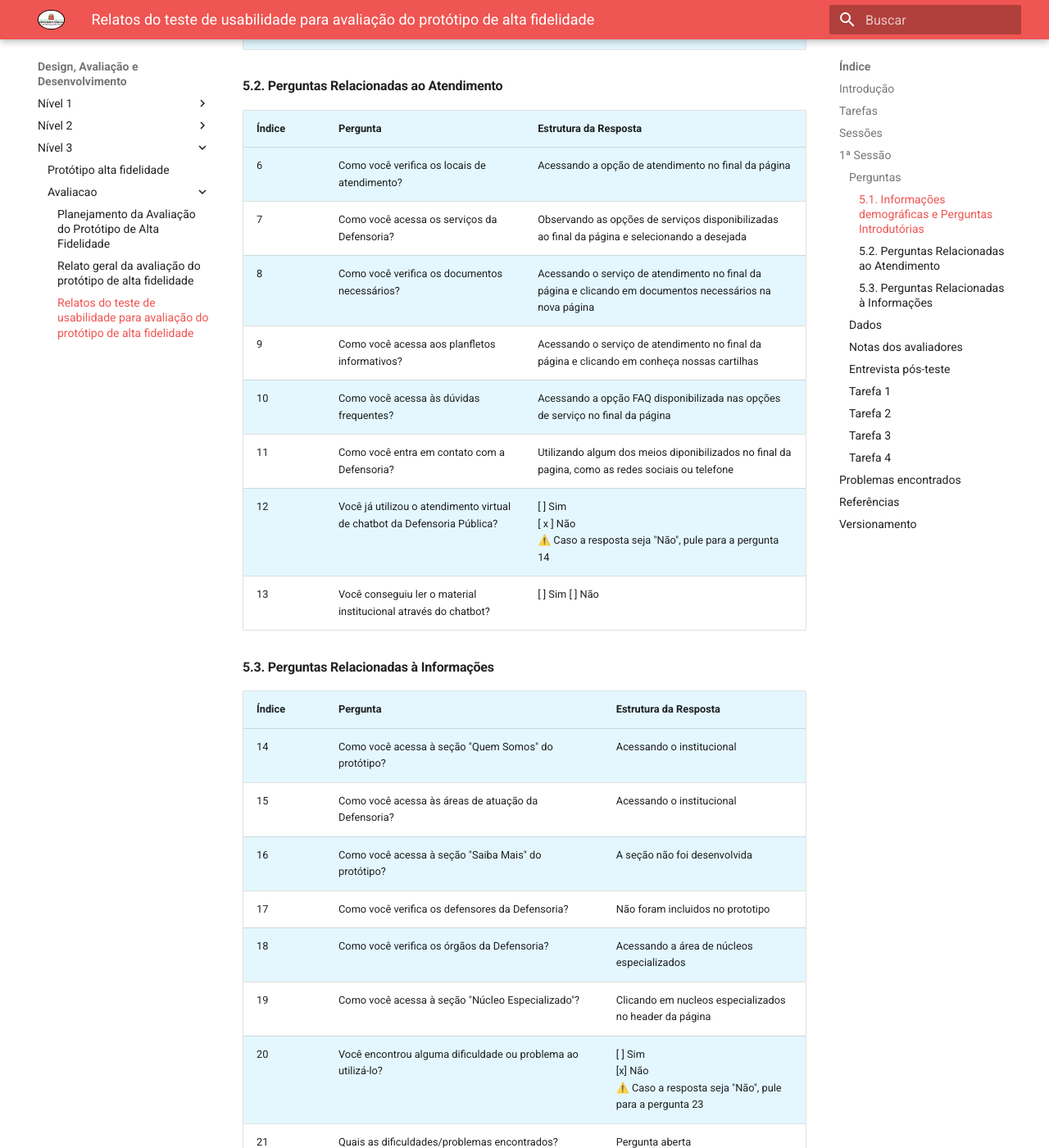
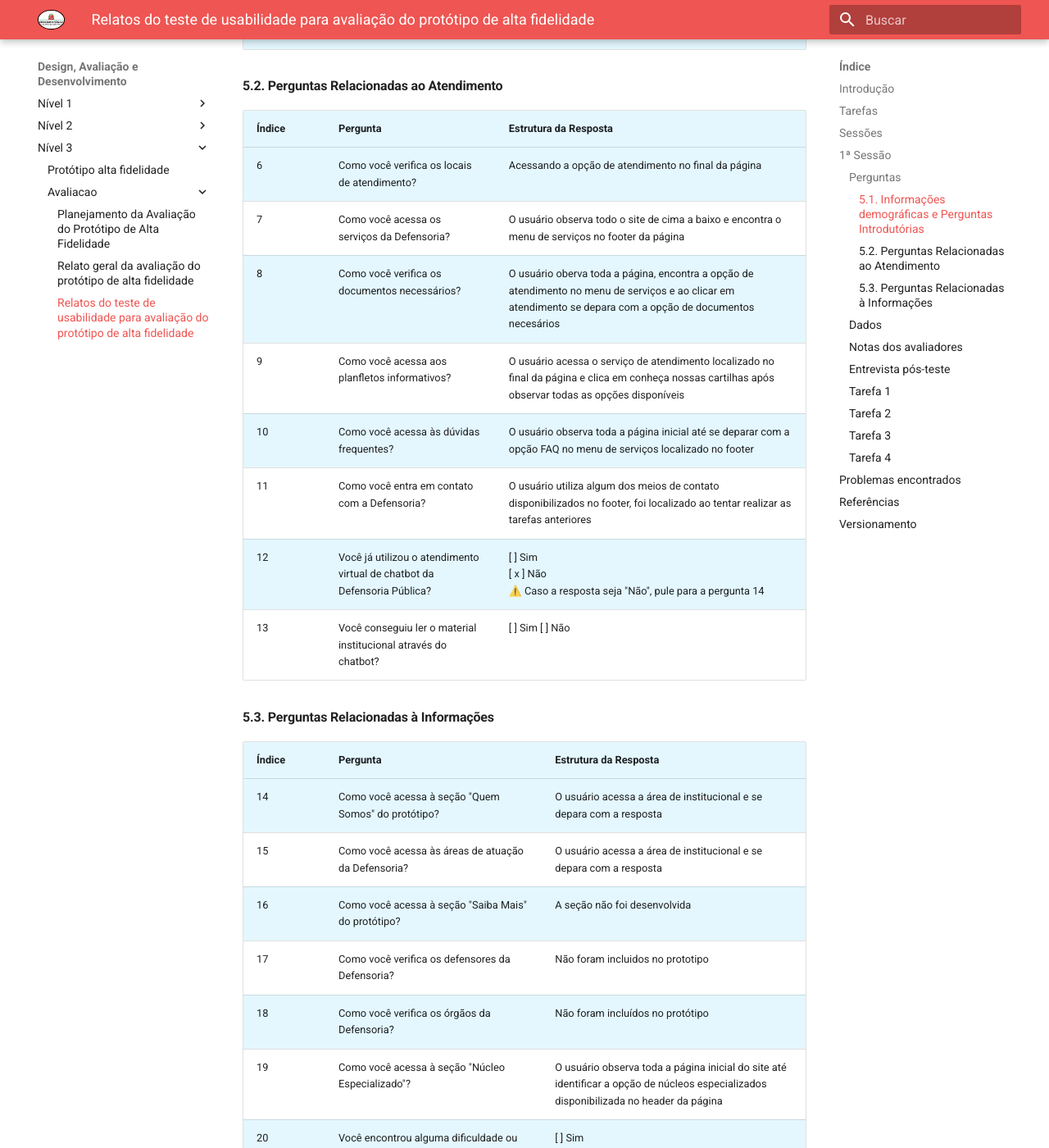
Before and after one commit to ailtonaires/2020.2-DefensoriaSP, an MkDocs documentation site: the page built from docs/Design,-Avaliação-e-Desenvolvimento/Nível-3/avaliacao/teste-usabilidade.md, in a window 1280 px wide and 1400 px high, scrolled down 1437 px. Shown: the whole window at 82% size. Built offline with MkDocs 1.6.1 and Material for MkDocs 9.7.7, drawn with Linux system fonts in a browser that asks for light colours; some of the changed text lies outside the part shown.

Commit message:
Altera respostas para forma adequada.
Co-authored-by: Italo Alves <italooko@gmail.com>

```diff
--- a/docs/Design,-Avaliação-e-Desenvolvimento/Nível-3/avaliacao/teste-usabilidade.md
+++ b/docs/Design,-Avaliação-e-Desenvolvimento/Nível-3/avaliacao/teste-usabilidade.md
@@ -41,11 +41,11 @@ As tarefas utilizadas nas sessões foram as mesmas para todos os participantes e
 |Índice|Pergunta|Estrutura da Resposta|
 |------|--------|--------|
 |6|Como você verifica os locais de atendimento?|Acessando a opção de atendimento no final da página|
-|7|Como você acessa os serviços da Defensoria?|Observando as opções de serviços disponibilizadas ao final da página e selecionando a desejada|
-|8|Como você verifica os documentos necessários?|Acessando o serviço de atendimento no final da página e clicando em documentos necessários na nova página|
-|9|Como você acessa aos planfletos informativos?|Acessando o serviço de atendimento no final da página e clicando em conheça nossas cartilhas|
-|10|Como você acessa às dúvidas frequentes?|Acessando a opção FAQ disponibilizada nas opções de serviço no final da página|
-|11|Como você entra em contato com a Defensoria?|Utilizando algum dos meios diponibilizados no final da pagina, como as redes sociais ou telefone|
+|7|Como você acessa os serviços da Defensoria?| O usuário observa todo o site de cima a baixo e encontra o menu de serviços no footer da página |
+|8|Como você verifica os documentos necessários?|O usuário oberva toda a página, encontra a opção de atendimento no menu de serviços e ao clicar em atendimento se depara com a opção de documentos necesários|
+|9|Como você acessa aos planfletos informativos?| O usuário acessa o serviço de atendimento localizado no final da página e clica em conheça nossas cartilhas após observar todas as opções disponíveis|
+|10|Como você acessa às dúvidas frequentes?| O usuário observa toda a página inicial até se deparar com a opção FAQ no menu de serviços localizado no footer|
+|11|Como você entra em contato com a Defensoria?|O usuário utiliza algum dos meios de contato disponibilizados no footer, foi localizado ao tentar realizar as tarefas anteriores |
 |12|Você já utilizou o atendimento virtual de chatbot da Defensoria Pública?|[  ] Sim </br> [ x ] Não</br> ⚠️ Caso a resposta seja "Não", pule para a pergunta 14|
 |13|Você conseguiu ler o material institucional através do chatbot?|[ ] Sim [ ] Não
 
@@ -53,15 +53,15 @@ As tarefas utilizadas nas sessões foram as mesmas para todos os participantes e
 
 |Índice|Pergunta|Estrutura da Resposta|
 |------|--------|--------|
-|14|Como você acessa à seção "Quem Somos" do protótipo?| Acessando o institucional |
-|15|Como você acessa às áreas de atuação da Defensoria?|Acessando o institucional|
+|14|Como você acessa à seção "Quem Somos" do protótipo?| O usuário acessa a área de institucional e se depara com a resposta |
+|15|Como você acessa às áreas de atuação da Defensoria?| O usuário acessa a área de institucional e se depara com a resposta |
 |16|Como você acessa à seção "Saiba Mais" do protótipo?| A seção não foi desenvolvida|
 |17|Como você verifica os defensores da Defensoria?| Não foram incluidos no prototipo |
-|18|Como você verifica os órgãos da Defensoria?	|Acessando a área de núcleos especializados|
-|19|Como você acessa à seção "Núcleo Especializado"?|Clicando em nucleos especializados no header da página|
+|18|Como você verifica os órgãos da Defensoria?	| Não foram incluídos no protótipo |
+|19|Como você acessa à seção "Núcleo Especializado"?| O usuário observa toda a página inicial do site até identificar a opção de núcleos especializados disponibilizada no header da página |
 |20|Você encontrou alguma dificuldade ou problema ao utilizá-lo?|[ ] Sim </br> [x] Não </br> ⚠️ Caso a resposta seja "Não", pule para a pergunta 23|
-|21|Quais as dificuldades/problemas encontrados? |Pergunta aberta|
-|22|O que você sugere para solucionar esses problemas ou melhorar a experiência?|Pergunta aberta|
+|21|Quais as dificuldades/problemas encontrados? | Os pontos foram citados em otas dos avaliadores |
+|22|O que você sugere para solucionar esses problemas ou melhorar a experiência?| Nada, pareceu uma experiência satisfatória |
 |23|Você sentiu falta de algo ao utilizar o protótipo?|Não|
 
 ### Dados
@@ -152,3 +152,4 @@ Nenhum problema específico foi encontrado,a única dificuldade detectada se deu
 | Versão | Data | Modificação | Autor |
 |--|--|--|--|
 | 1.0 | 06/05/2020 | Criação do documento | Brenda Santos, Ítalo Alves, Lorrany Souza, Lucas Boaventura |
+| 1.1 | 07/05/2020 | Ajuste de respostas | Brenda Santos, Ítalo Alves |
```
